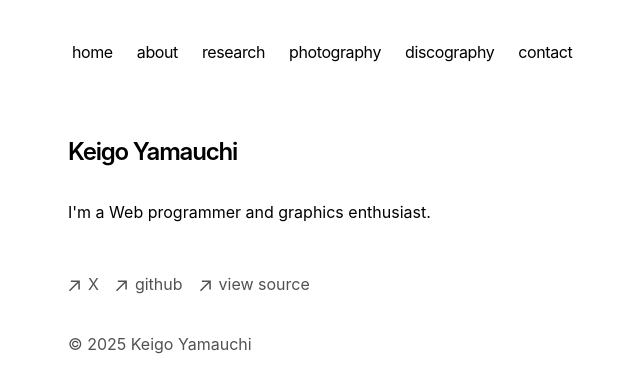
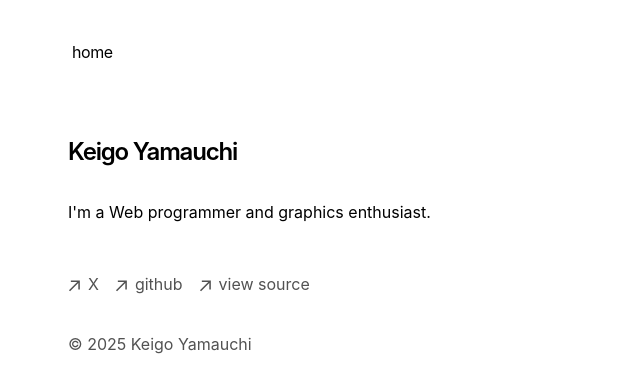
Before and after one commit to kei9o/nextjs-portfolio-blog, a Next.js app: page / in a window 1280 px wide. Shown: the top 392 px of the page, without its empty margins (284-924 px from the left). Built offline with nearby package versions, Linux system fonts and the light colour scheme.

Commit message:
remove header navigation

```diff
--- a/app/components/nav.tsx
+++ b/app/components/nav.tsx
@@ -10,21 +10,21 @@ const navItems = {
   // '/works': {
   //   name: 'works',
   //
-  '/about': {
-    name: 'about'
-  },
-  '/research': {
-    name: 'research'
-  },
-  '/photography': {
-    name: 'photography'
-  },
-  '/discography': {
-    name: 'discography'
-  },
-  '/contact': {
-    name: 'contact'
-  }
+  // '/about': {
+  //   name: 'about'
+  // },
+  // '/research': {
+  //   name: 'research'
+  // },
+  // '/photography': {
+  //   name: 'photography'
+  // },
+  // '/discography': {
+  //   name: 'discography'
+  // },
+  // '/contact': {
+  //   name: 'contact'
+  // }
 }
 
 export function Navbar() {
```
